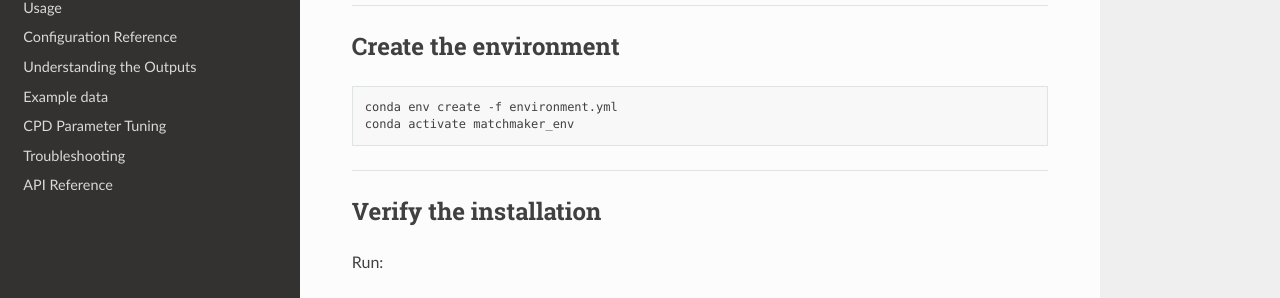
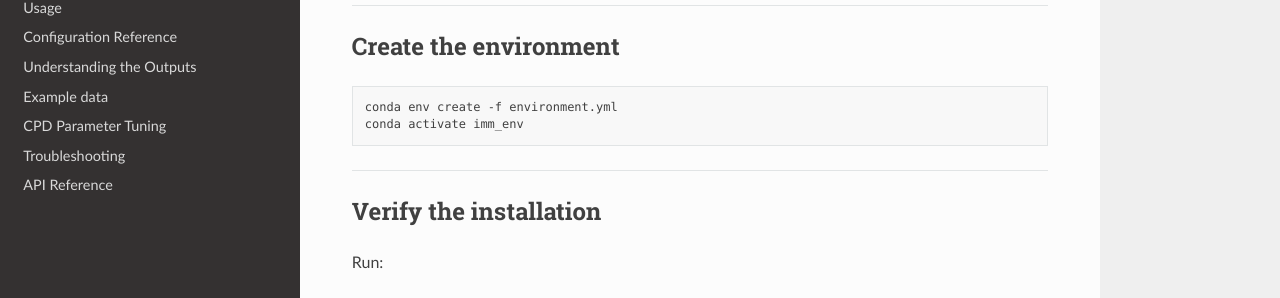
Before and after one commit to kreshuklab/image-matchmaker, a Sphinx documentation site: the page built from docs/source/installation.md, in a window 1280 px wide and 1248 px high. Shown: the part 294-592 px from the top of the window. Built offline with Sphinx 7.4.7 and the Read the Docs theme 3.1.0, drawn with Linux system fonts in a browser that asks for light colours.

Commit message:
change conda env name

````diff
--- a/docs/source/installation.md
+++ b/docs/source/installation.md
@@ -12,7 +12,7 @@
 
 ```bash
 conda env create -f environment.yml
-conda activate matchmaker_env
+conda activate imm_env
 ```
 ---
 
--- a/environment.yml
+++ b/environment.yml
@@ -1,7 +1,7 @@
 channels:
     - conda-forge
 name:
-   matchmaker_env
+   imm_env
 dependencies:
     - python==3.11
     - tifffile
````
Also changed, not shown: docs/source/quickstart.md (+1 -1 lines), docs/source/troubleshooting.md (+1 -1 lines), docs/source/usage.md (+1 -1 lines).
